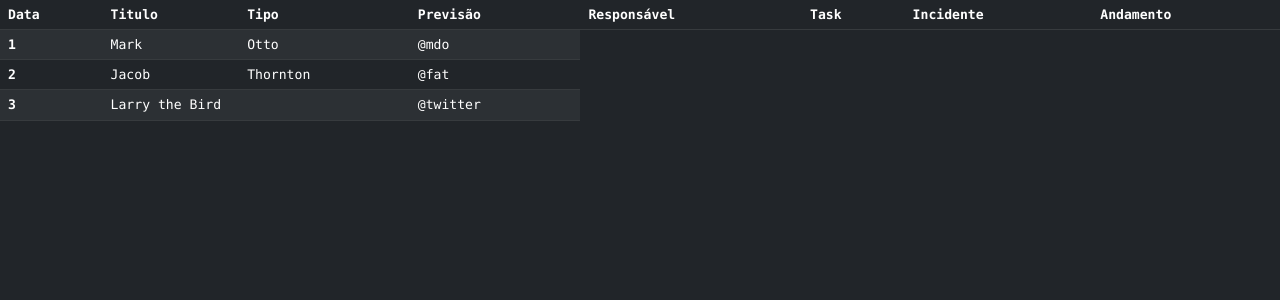
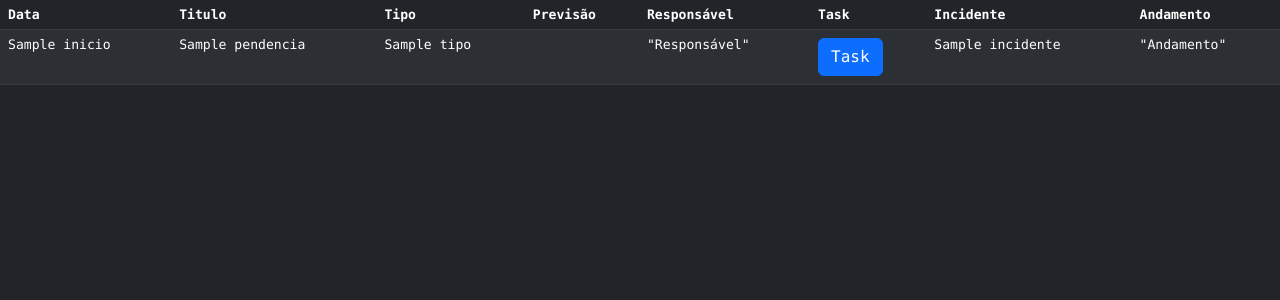
Before and after one commit to ewertonhm/Controle-de-pend-ncias-Fronted, a PHP site: template classes/Views/index.twig in a window 1280 px wide. Shown: the part 46-346 px from the top of the page. Run offline with PHP 8.4, Linux system fonts and the light colour scheme; the template is opened without the code that fills it: most values are stand-ins (such as "Sample title", 1, 10 or a date in 2020); some libraries are stand-ins or nearby versions.

Commit message:
datatable part

```diff
--- a/classes/Views/index.twig
+++ b/classes/Views/index.twig
@@ -15,23 +15,21 @@
         </tr>
     </thead>
     <tbody>
-        <tr>
-        <th scope="row">1</th>
-        <td>Mark</td>
-        <td>Otto</td>
-        <td>@mdo</td>
-        </tr>
-        <tr>
-        <th scope="row">2</th>
-        <td>Jacob</td>
-        <td>Thornton</td>
-        <td>@fat</td>
-        </tr>
-        <tr>
-        <th scope="row">3</th>
-        <td colspan="2">Larry the Bird</td>
-        <td>@twitter</td>
-        </tr>
+        {% for pendencia in pendencias %}
+            <tr>
+            <td>{{ pendencia.inicio }}</td>
+            <td>{{ pendencia.titulo }}</td>
+            <td>{{ pendencia.tipoPendencia.tipo }}</td>
+            <td>{{ pendencia.previsao }}</td>
+            <td>"Responsável"</td>
+            <td><button type="button" href="{{ pendencia.task }}" class="btn btn-primary btn-xs">
+                    <span class="glyphicon glyphicon-star" aria-hidden="true"></span> Task
+                </button>
+            </td>
+            <td>{{ pendencia.Incidente }}</td>
+            <td>"Andamento"</td>
+            </tr>
+        {% endfor %}
     </tbody>
     </table>
 {% endblock %}
```
